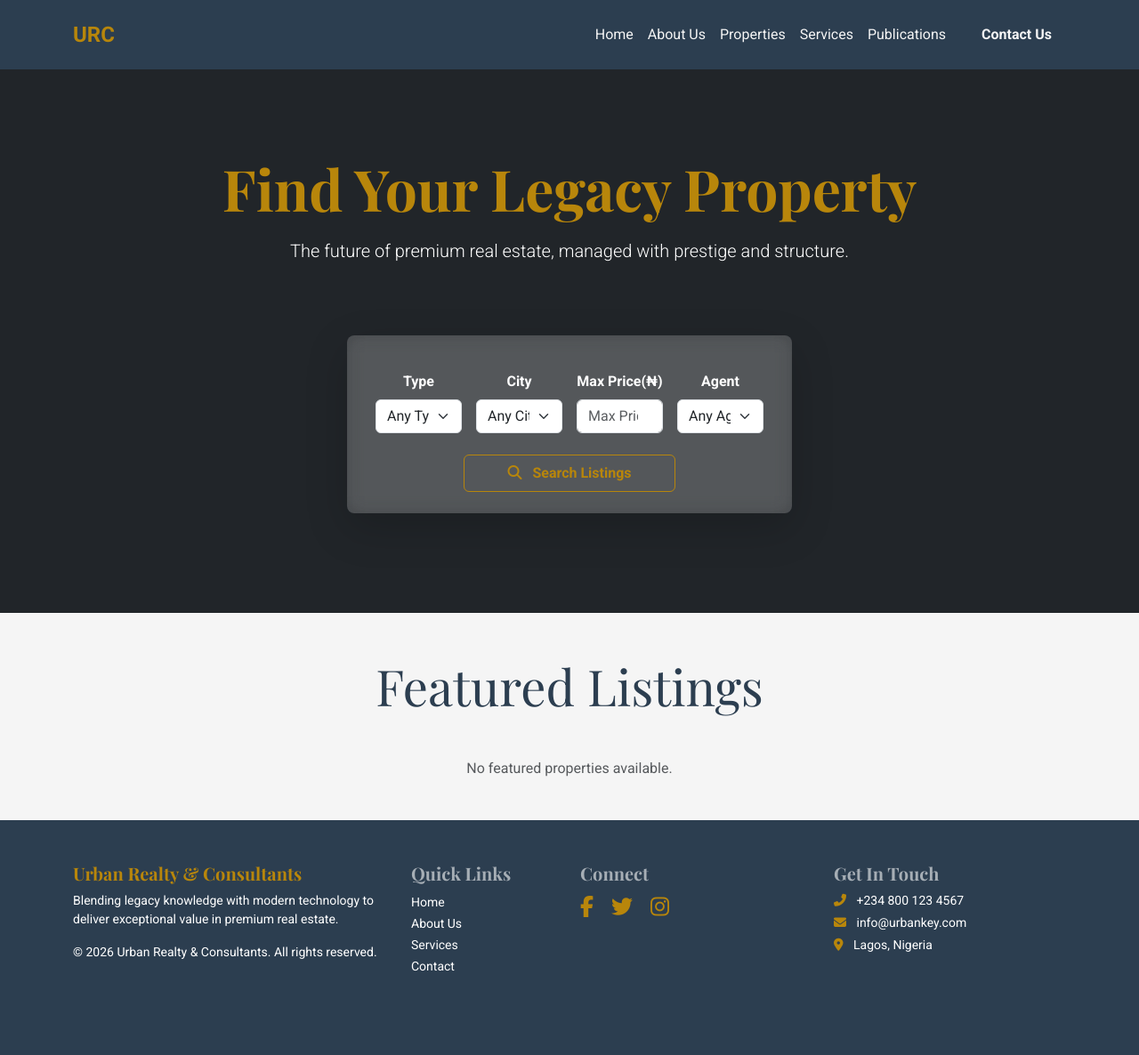
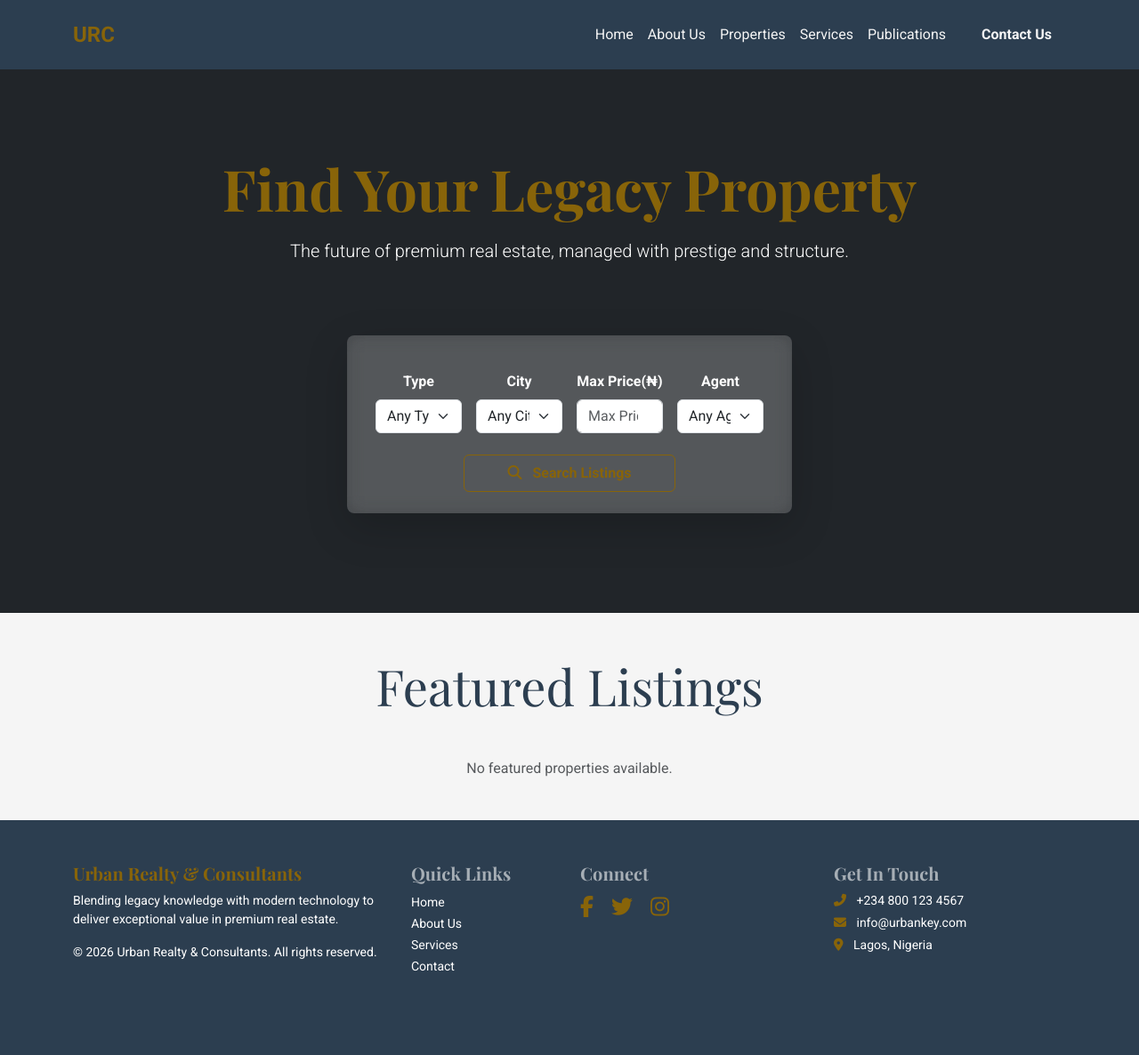
Before and after one commit to Emmanuel-EO1/URC-Website, a Django app: page / in a window 1280 px wide. Shown: the whole page at 89% size. Run offline with Django 5.2, Linux system fonts and the light colour scheme; data that the repository does not hold is empty; some web fonts are replaced.

Commit message:
Fix: css

```diff
--- a/static/css/style.css
+++ b/static/css/style.css
@@ -2,7 +2,7 @@
 /*  */
 :root {
     --color-primary-base: #2C3E50;      /* Dark Slate/Charcoal */
-    --color-accent-gold: #B8860B;       /* Copper/Rose Gold Accent */
+    --color-accent-gold: #886409;       /* Copper/Rose Gold Accent */
     --color-white: #FFFFFF;
     --color-light-gray: #F5F5F5;        /* Off-White Canvas */
     --font-heading: 'Playfair Display', serif;
```
